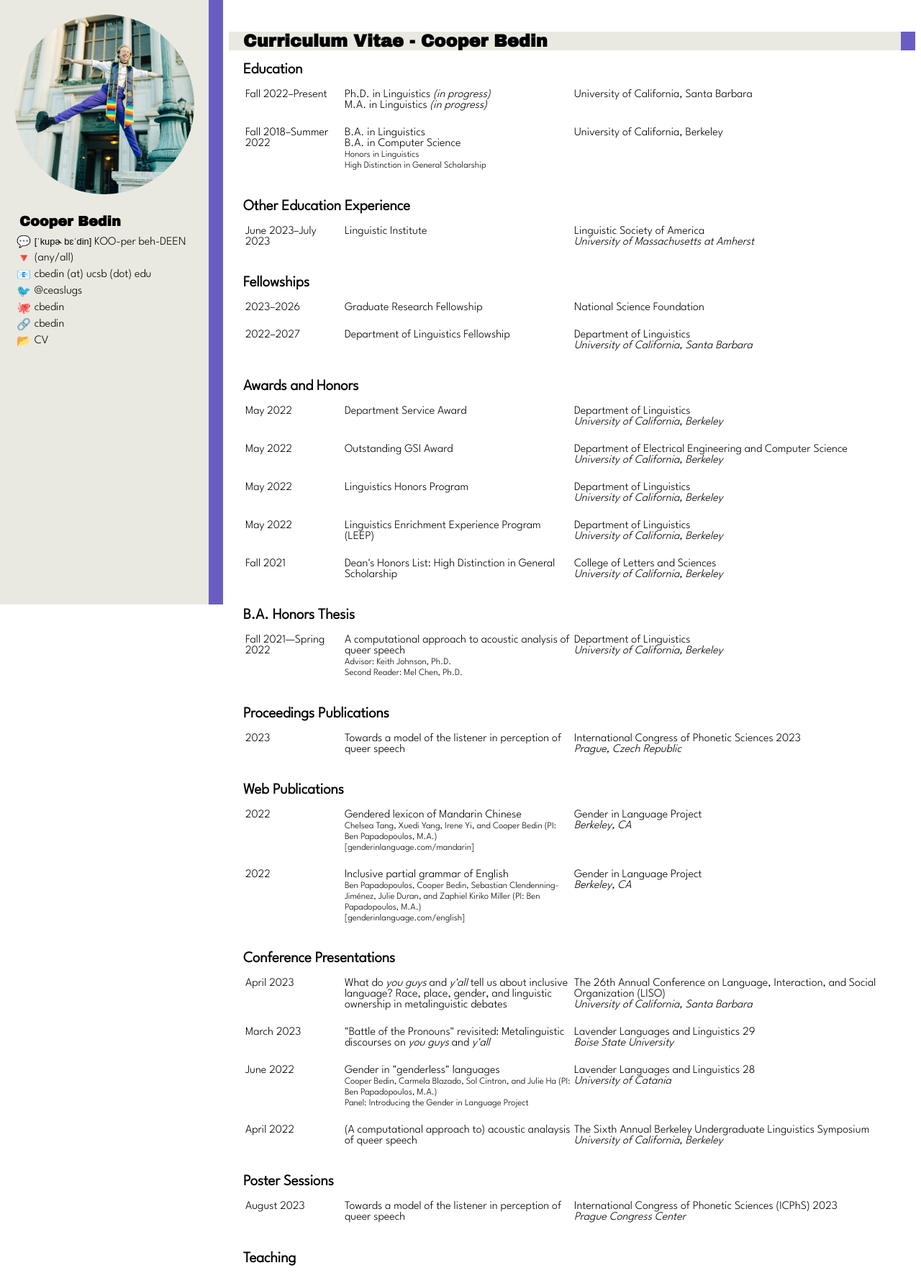
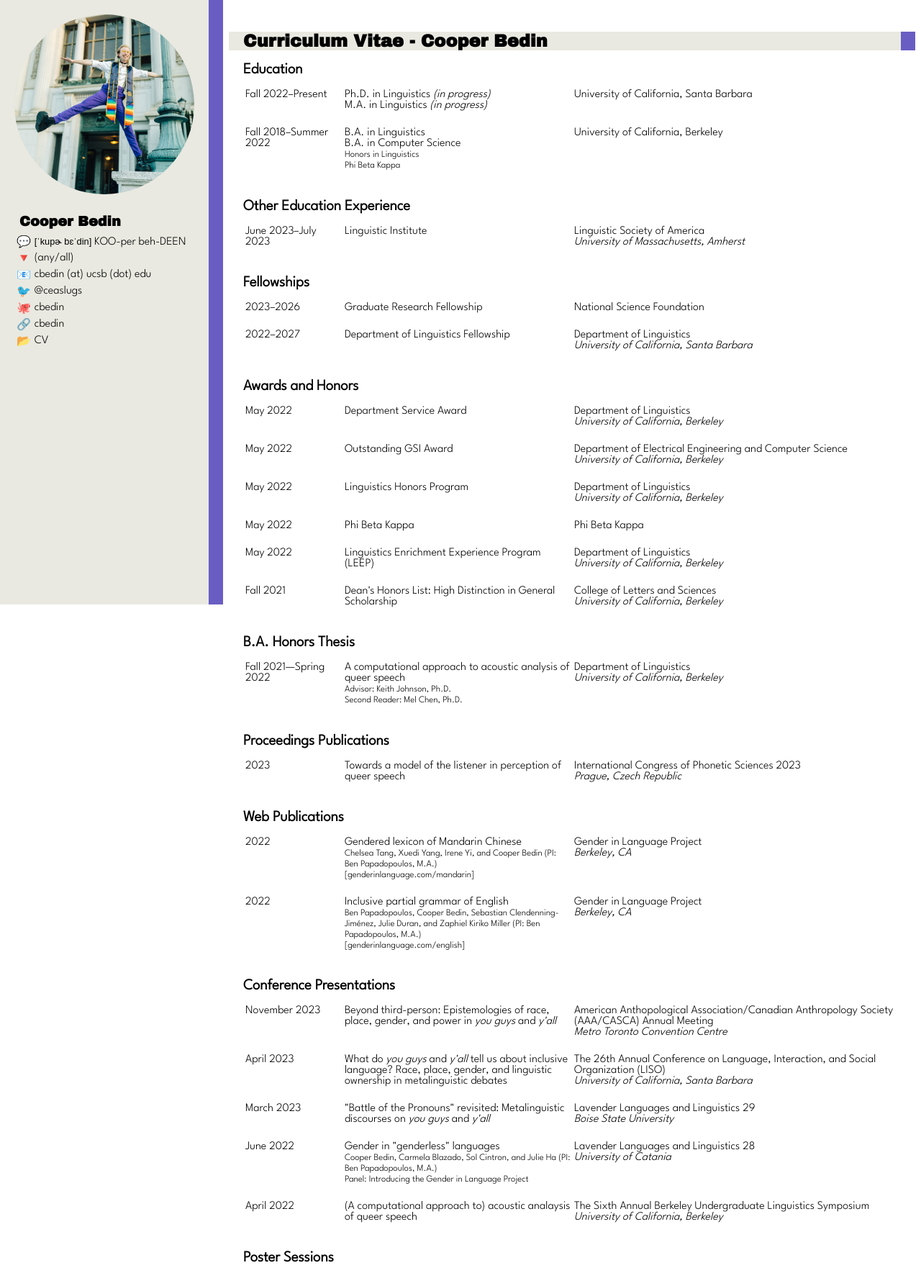
Before and after one commit to cbedin/cbedin.github.io, a PHP site: page /cv.html in a window 1280 px wide. Shown: the top 1769 px of the page at 72% size. Run offline with PHP 8.4, Linux system fonts and the light colour scheme.

Commit message:
updates to cv

```diff
--- a/cv.html
+++ b/cv.html
@@ -139,7 +139,7 @@
             B.A. in Computer Science<br>
             <span class="subtext">
             Honors in Linguistics<br>
-            High Distinction in General Scholarship
+            Phi Beta Kappa
             </span>
             </td>
             <td>University of California, Berkeley</td>
@@ -160,7 +160,7 @@
             <td>Linguistic Institute</td>
             <td>
             Linguistic Society of America<br>
-            <i>University of Massachusetts at Amherst</i>
+            <i>University of Massachusetts, Amherst</i>
             </td>
         </tr>
         </table>
@@ -221,6 +221,11 @@
             Department of Linguistics<br>
             <i>University of California, Berkeley</i>
             </td>
+        </tr>
+        <tr>
+            <td>May 2022</td>
+            <td>Phi Beta Kappa</td>
+            <td>Phi Beta Kappa</td>
         </tr>
         <tr>
             <td>May 2022</td>
@@ -334,6 +339,14 @@
             <th class="where"></th>
             </tr>
         </thead>
+        <tr>
+            <td>November 2023</td>
+            <td>Beyond third-person: Epistemologies of race, place, gender, and power in <i>you guys</i> and <i>y'all</i></td>
+            <td>
+            American Anthopological Association/Canadian Anthropology Society (AAA/CASCA) Annual Meeting<br>
+            <i>Metro Toronto Convention Centre</i>
+            </td>
+        </tr>
         <tr>
             <td>April 2023</td>
             <td>What do <i>you guys</i> and <i>y'all</i> tell us about inclusive language? Race, place, gender, and linguistic ownership in metalinguistic debates</td>
@@ -630,6 +643,14 @@
             </td>
         </tr>
         <tr>
+            <td>June 2023–June 2024</td>
+            <td>Graduate Student Representative</td>
+            <td>
+            Department of Linguistics<br>
+            <i>University of California, Santa Barbara</i>
+            </td>
+        </tr>
+        <tr>
             <td>May 2023</td>
             <td>Session Moderator</td>
             <td>
@@ -748,7 +769,7 @@
             <td>Languages</td>
             <td>
             English (Native)<br>
-            Mandarin (Intermediate)
+            Mandarin (Advanced)
             </td>
         </tr>
         <tr>
--- a/index.html
+++ b/index.html
@@ -13,7 +13,8 @@
     <header>
         <div class="pfp-frame">
             <a href="/">
-                <img src="imgs/pfp.jpg" alt="PFP">
+                <img id="pfp-main" src="imgs/pfp.jpg" alt="Cooper's college graduation photo. They are wearing purple pants and a rainbow stole, and standing on one of the lightposts outside of Doe Library at UC Berkeley.">
+                <img id="pfp-alt" src="imgs/pfp-alt.jpg" alt="A very silly picture of Cooper connected to the eye-tracking system at UCSB.">
             </a>
         </div>
         <table id="vertical-table">
--- a/site.css
+++ b/site.css
@@ -32,6 +32,22 @@ header {
     left: 0px;
     overflow-x: hidden;
     border-right: var(--line-thickness) solid var(--accent-color);
+}
+
+#pfp-main {
+    display: block;
+}
+
+#pfp-main:hover {
+    display: none;
+}
+
+#pfp-alt {
+    display: none;
+}
+
+#pfp-alt:hover {
+    display: block;
 }
 
 .pfp-frame {
```
Also changed, not shown: imgs/pfp-alt.jpg (added).
